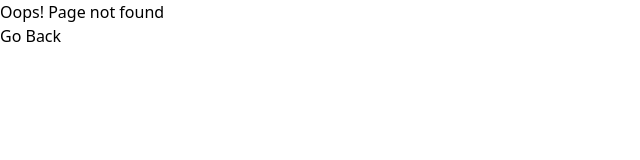
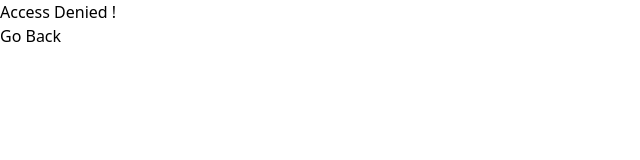
Before and after one commit to sairaut08/Event-s-Spectra, a React (Vite) app in the folder Client_/: page /club/createClub in a window 1280 px wide. Before the commit this address had no page. Shown: the top 160 px of the page, without its empty margins (0-640 px from the left). Built offline with nearby package versions, Linux system fonts and the light colour scheme; sample sign-in values are in the browser's storage.

Commit message:
added Require-Auth

```diff
--- a/Client_/src/App.jsx
+++ b/Client_/src/App.jsx
@@ -10,6 +10,8 @@ import ProfilePage from './Pages/ProfilePage'
 import ClubList from './Pages/Clubs/ClubList'
 import AccessDenied from './Pages/AccessDenied'
 import ClubDescription from './Pages/Clubs/ClubDescription'
+import RequireAuth from './Components/Auth/RequireAuth'
+import CreateClub from './Pages/Clubs/CreateClub'
 
 function App() {
 
@@ -28,6 +30,10 @@ function App() {
         <Route path='/club/description' element={ <ClubDescription/> } />
         <Route path='/denied' element={ <AccessDenied/> } />
 
+        {/* admin routes */}
+        <Route element={<RequireAuth allowedRoles={["ADMIN"]}/>} >
+            <Route path='club/createClub' element={ <CreateClub/>} />
+        </Route>
 
         <Route path='*' element={<NotFound/> } />
     </Routes>
--- /dev/null
+++ b/Client_/src/Components/Auth/RequireAuth.jsx
@@ -0,0 +1,14 @@
+import React from 'react'
+import {useSelector} from 'react-redux'
+import {Outlet,Navigate} from 'react-router-dom'
+import AccessDenied from '../../Pages/AccessDenied'
+
+function RequireAuth({allowedRoles}) {
+
+    const {isLoggedIn, role} = useSelector(state => state?.auth)
+
+  return isLoggedIn && allowedRoles.find(myRole => myRole == role) ?
+    <Outlet/> : isLoggedIn ? <AccessDenied /> : <Navigate to='login' />
+}
+
+export default RequireAuth
--- /dev/null
+++ b/Client_/src/Pages/Clubs/CreateClub.jsx
@@ -0,0 +1,11 @@
+import React from 'react'
+
+function CreateClub() {
+  return (
+    <div>
+      Create Club
+    </div>
+  )
+}
+
+export default CreateClub
```
Also changed, not shown: 2 other files (tests, documents, lock files or other folders).
